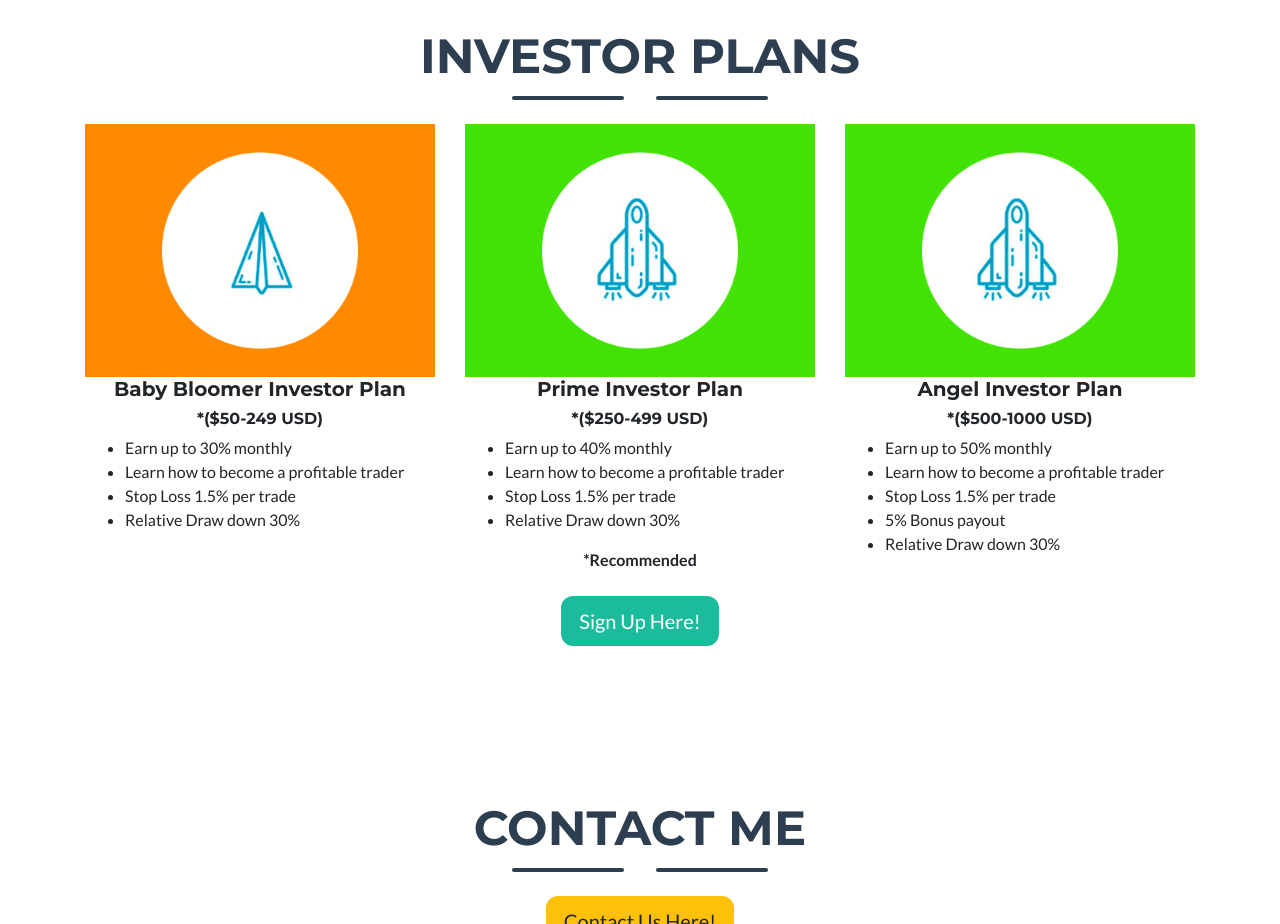
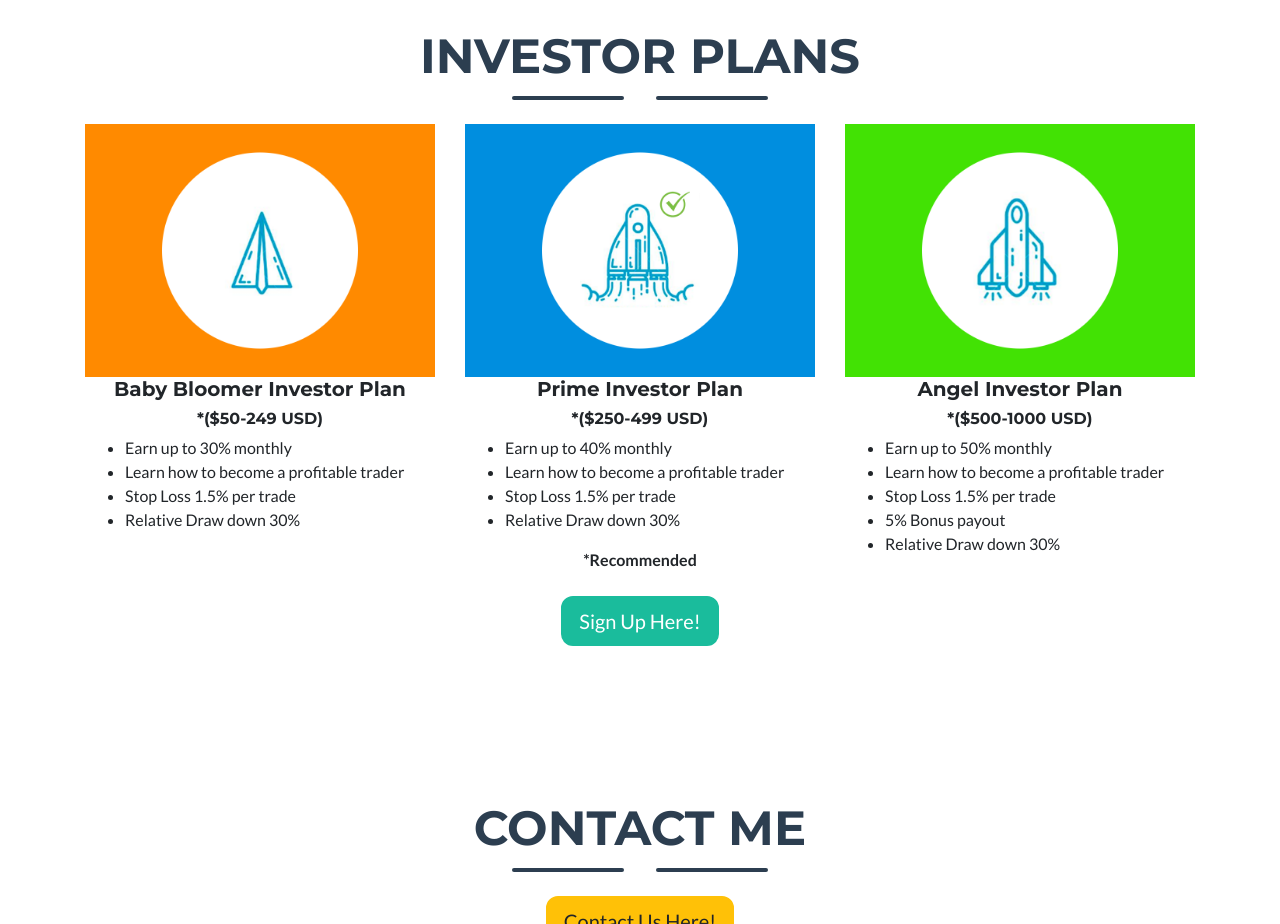
Before and after one commit to Beastforex/beastforex.github.io, a website: page index.html in a window 1280 px wide. Shown: the part 1900-2824 px from the top of the page. Drawn offline with nearby package versions, Linux system fonts and the light colour scheme; files that its build step writes are made by us from their sources.

Commit message:
Update index.html

```diff
--- a/index.html
+++ b/index.html
@@ -162,7 +162,7 @@ Percentage allocation management module, also known as percentage allocation mon
         <!-- plan Item 2 -->
         <div class="col-md-6 col-lg-4">
           <div class="">
-            <img class="img-fluid" src="img/prime.png" alt="">
+            <img class="img-fluid" src="img/angel.png" alt="">
             <center><h5>Prime Investor Plan</h5>
             <h6>*($250-499 USD)</h6></center>
             <ul>
```
